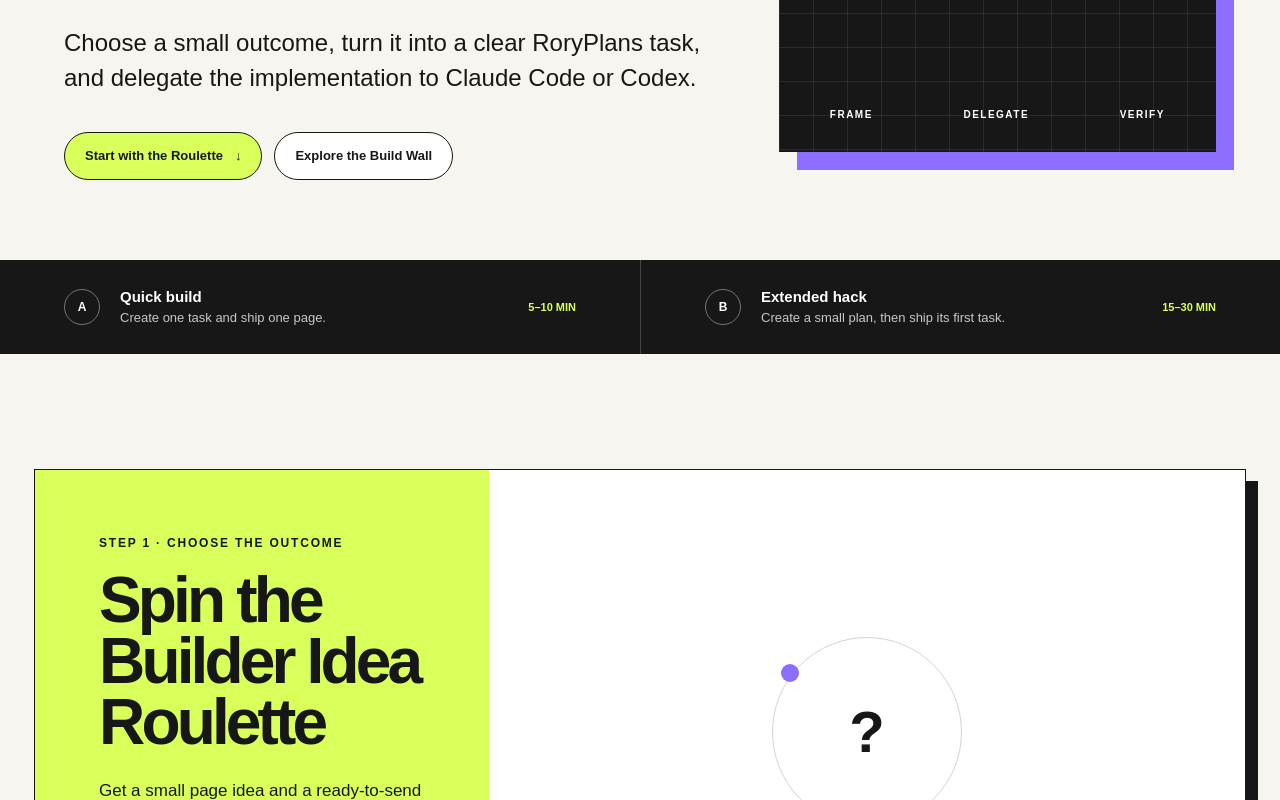
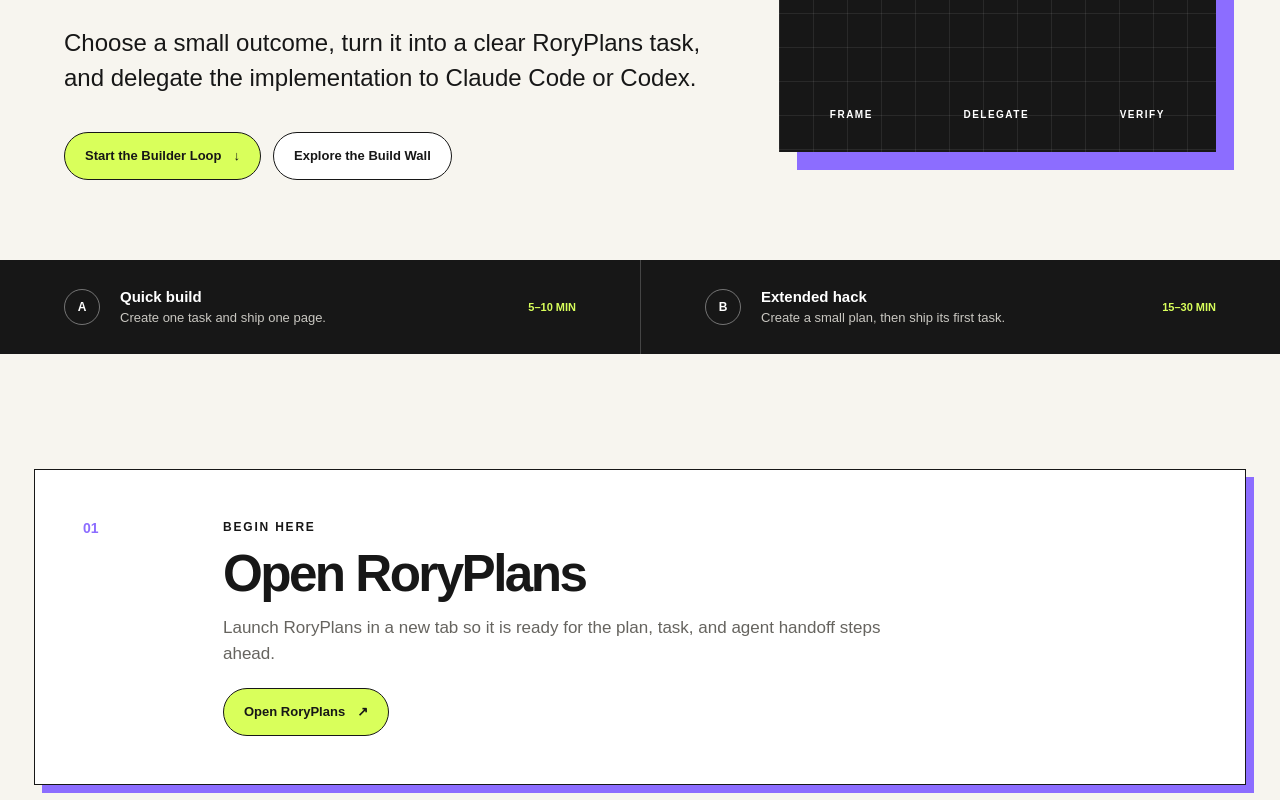
Before and after one commit to radubusuioc/new-builder-demo, a Next.js app: page / in a window 1280 px wide. Shown: the part 600-1400 px from the top of the page. Built offline with nearby package versions, Linux system fonts and the light colour scheme.

Commit message:
Add RoryPlans launch step to builder loop

```diff
--- a/app/globals.css
+++ b/app/globals.css
@@ -331,6 +331,36 @@
   margin: 0 auto;
   max-width: 1260px;
   padding: clamp(70px, 9vw, 130px) 24px;
+}
+
+.opening-step {
+  align-items: start;
+  background: var(--white);
+  border: 1px solid var(--ink);
+  box-shadow: 8px 8px 0 var(--purple);
+  display: grid;
+  gap: clamp(24px, 5vw, 80px);
+  grid-template-columns: 76px 1fr;
+  margin-bottom: clamp(48px, 7vw, 88px);
+  padding: clamp(28px, 4vw, 48px);
+}
+
+.opening-step h2 {
+  font-size: clamp(32px, 4vw, 54px);
+  letter-spacing: -.05em;
+  line-height: 1;
+  margin: 0;
+}
+
+.opening-step p:not(.eyebrow) {
+  color: var(--muted);
+  font-size: 17px;
+  margin: 16px 0 22px;
+  max-width: 680px;
+}
+
+.opening-step .eyebrow {
+  margin-bottom: 12px;
 }
 
 .roulette-card {
@@ -978,6 +1008,12 @@
     grid-template-columns: 42px 1fr;
   }
 
+  .opening-step {
+    gap: 16px;
+    grid-template-columns: 42px 1fr;
+    padding: 24px;
+  }
+
   .inline-heading {
     align-items: start;
     flex-direction: column;
--- a/app/page.tsx
+++ b/app/page.tsx
@@ -14,7 +14,7 @@
 
 const steps = [
   {
-    number: "02",
+    number: "03",
     id: "create-plan",
     title: "Create an empty canvas plan",
     body: "In RoryPlans, click New Plan and select Create Empty Canvas plan. That canvas is where your task will live.",
@@ -22,13 +22,13 @@
     href: "https://www.roryplans.ai",
   },
   {
-    number: "03",
+    number: "04",
     id: "create-task",
     title: "Add the task to your plan",
     body: "Paste the Roulette prompt into the RoryPlans chat and ask Rory to create a task with those details in the empty canvas plan you just created.",
   },
   {
-    number: "04",
+    number: "05",
     id: "connect-agent",
     title: "Connect your coding agent",
     body: "RoryPlans hands work to your agent over MCP. Connect it once from the Manage Agents page, then every task you assign lands in that agent\u2019s queue.",
@@ -45,19 +45,19 @@
     href: "https://www.roryplans.ai/manage-agents",
   },
   {
-    number: "05",
+    number: "06",
     title: "Assign the task",
     body: "Return to your RoryPlans task, assign it to the connected agent, and run it so the work enters that agent’s queue.",
   },
   {
-    number: "06",
+    number: "07",
     id: "pull-task",
     title: "Pull and implement",
     body: "Clone this repository, then start Claude Code or Codex inside it and paste the prompt for the agent you connected. It will pull one task, implement it here, verify the result, and report back to RoryPlans.",
     prompts: true,
   },
   {
-    number: "07",
+    number: "08",
     title: "Review the closed loop",
     body: "Open the new route, check the experience, then return to RoryPlans to see the completed task, summary, and changed files.",
   },
@@ -79,8 +79,8 @@
             delegate the implementation to Claude Code or Codex.
           </p>
           <div className="hero-actions">
-            <a className="button button-primary" href="#roulette-title">
-              Start with the Roulette
+            <a className="button button-primary" href="#open-roryplans">
+              Start the Builder Loop
               <span aria-hidden="true">↓</span>
             </a>
             <Link className="button button-ghost" href="/builds">
@@ -123,6 +123,33 @@
       </section>
 
       <div className="page-shell">
+        <section
+          className="opening-step"
+          id="open-roryplans"
+          aria-labelledby="open-roryplans-title"
+        >
+          <span className="step-number" aria-hidden="true">
+            01
+          </span>
+          <div>
+            <p className="eyebrow">Begin here</p>
+            <h2 id="open-roryplans-title">Open RoryPlans</h2>
+            <p>
+              Launch RoryPlans in a new tab so it is ready for the plan, task,
+              and agent handoff steps ahead.
+            </p>
+            <a
+              className="button button-primary"
+              href="https://www.roryplans.ai"
+              target="_blank"
+              rel="noreferrer"
+            >
+              Open RoryPlans
+              <span aria-hidden="true">↗</span>
+            </a>
+          </div>
+        </section>
+
         <BuilderIdeaRoulette />
 
         <section className="workflow" id="how-it-works" aria-labelledby="workflow-title">
@@ -134,7 +161,7 @@
               handoff. Your coding agent handles the “how.”
             </p>
           </div>
-          <ol className="steps-list" start={2}>
+          <ol className="steps-list" start={3}>
             {steps.map((step) => (
               <li className="step-card" id={step.id} key={step.number}>
                 <span className="step-number" aria-hidden="true">
--- a/components/builder-idea-roulette.tsx
+++ b/components/builder-idea-roulette.tsx
@@ -24,7 +24,7 @@
   return (
     <section className="roulette-card" aria-labelledby="roulette-title">
       <div className="roulette-intro">
-        <p className="eyebrow">Step 1 · Choose the outcome</p>
+        <p className="eyebrow">Step 2 · Choose the outcome</p>
         <h2 id="roulette-title">Spin the Builder Idea Roulette</h2>
         <p>
           Get a small page idea and a ready-to-send task prompt. Paste it into
```
Also changed, not shown: 1 other file (tests, documents, lock files or other folders).
